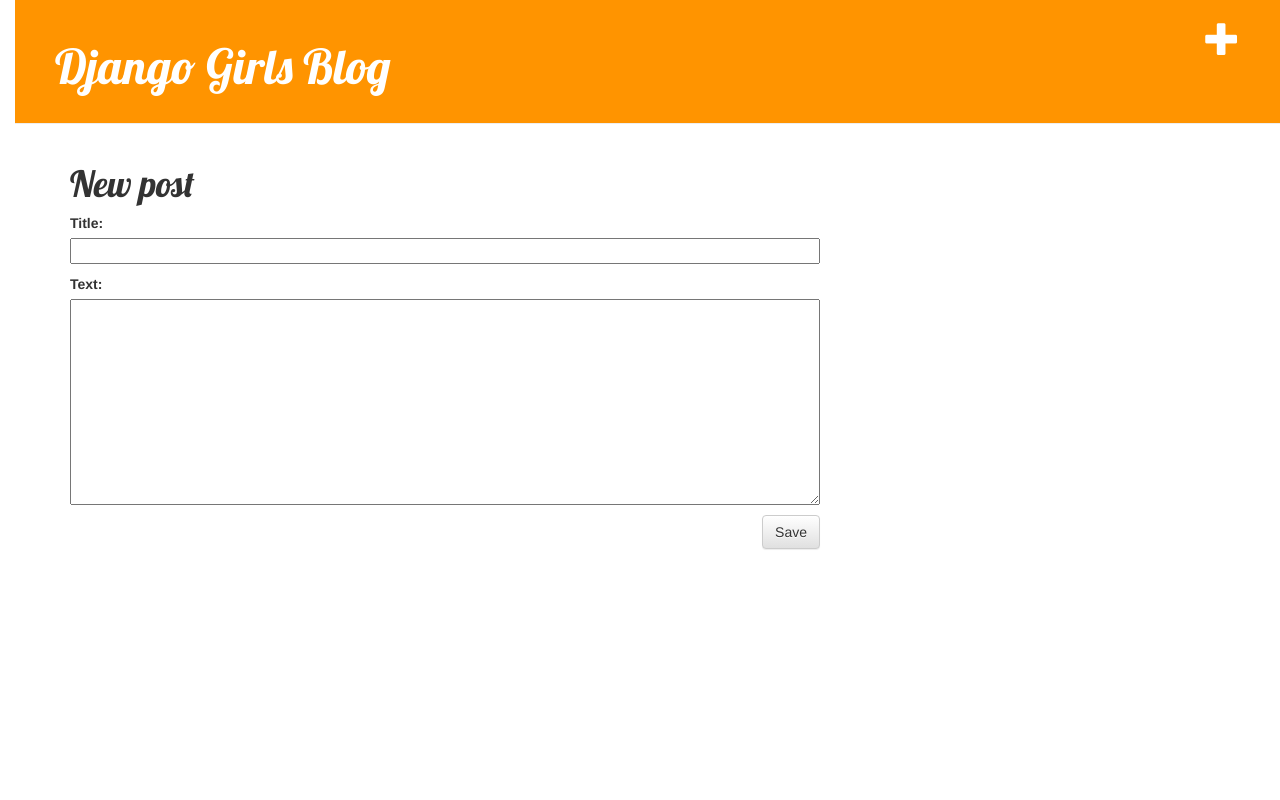
After one commit to chillout46/my-first-blog, a Django app: page /post/new/ in a window 1280 px wide. The commit adds this page. Run offline with Django 3.2, Linux system fonts and the light colour scheme; the visitor is signed in with stand-in values (Sample User, id 1); some libraries are stand-ins or nearby versions.

```diff
--- a/blog/admin.py
+++ b/blog/admin.py
@@ -1,4 +1,5 @@
 from django.contrib import admin
-from .models import Post
+from .models import Post, Comment
 
 admin.site.register(Post)
+admin.site.register(Comment)
--- /dev/null
+++ b/blog/forms.py
@@ -0,0 +1,14 @@
+from django import forms
+from .models import Post, Comment
+
+class PostForm(forms.ModelForm):
+
+    class Meta:
+        model = Post
+        fields = ('title', 'text',)
+
+class CommentForm(forms.ModelForm):
+
+    class Meta:
+        model = Comment
+        fields = ('author', 'text',)
--- a/blog/models.py
+++ b/blog/models.py
@@ -17,3 +17,20 @@ class Post(models.Model):
 
     def __str__(self):
         return self.title
+
+    def approved_comments(self):
+        return self.comments.filter(approved_comment=True)
+
+class Comment(models.Model):
+    post = models.ForeignKey('blog.Post', on_delete=models.CASCADE, related_name='comments')
+    author = models.CharField(max_length=200)
+    text = models.TextField()
+    created_date = models.DateTimeField(default=timezone.now)
+    approved_comment = models.BooleanField(default=False)
+
+    def approve(self):
+        self.approved_comment = True
+        self.save()
+
+    def __str__(self):
+        return self.text
--- /dev/null
+++ b/blog/static/css/blog.css
@@ -0,0 +1,59 @@
+h1 a {
+    color: #FCA205;
+    font-family: 'Lobster';
+}
+
+body {
+    padding-left: 15px;
+}
+
+.page-header {
+    background-color: #ff9400;
+    margin-top: 0;
+    padding: 20px 20px 20px 40px;
+}
+
+.page-header h1, .page-header h1 a, .page-header h1 a:visited, .page-header h1 a:active {
+    color: #ffffff;
+    font-size: 36pt;
+    text-decoration: none;
+}
+
+.content {
+    margin-left: 40px;
+}
+
+h1, h2, h3, h4 {
+    font-family: 'Lobster', cursive;
+}
+
+.date {
+    color: #828282;
+}
+
+.save {
+    float: right;
+}
+
+.post-form textarea, .post-form input {
+    width: 100%;
+}
+
+.top-menu, .top-menu:hover, .top-menu:visited {
+    color: #ffffff;
+    float: right;
+    font-size: 26pt;
+    margin-right: 20px;
+}
+
+.post {
+    margin-bottom: 70px;
+}
+
+.post h1 a, .post h1 a:visited {
+    color: #000000;
+}
+
+.comment {
+    margin: 20px 0px 20px 20px;
+}
--- /dev/null
+++ b/blog/templates/blog/base.html
@@ -0,0 +1,26 @@
+{% load static %}
+<html>
+    <head>
+        <title>Django Girls blog</title>
+        <link rel="stylesheet" href="//maxcdn.bootstrapcdn.com/bootstrap/3.2.0/css/bootstrap.min.css">
+        <link rel="stylesheet" href="//maxcdn.bootstrapcdn.com/bootstrap/3.2.0/css/bootstrap-theme.min.css">
+        <link href='//fonts.googleapis.com/css?family=Lobster&subset=latin,latin-ext' rel='stylesheet' type='text/css'>
+        <link rel="stylesheet" href="{% static 'css/blog.css' %}">
+    </head>
+    <body>
+        <div class="page-header">
+            {% if user.is_authenticated %}
+            <a href="{% url 'post_new' %}" class="top-menu"><span class="glyphicon glyphicon-plus"></span></a>
+            {% endif %}
+            <h1><a href="/">Django Girls Blog</a></h1>
+        </div>
+        <div class="content container">
+            <div class="row">
+                <div class="col-md-8">
+                    {% block content %}
+                    {% endblock %}
+                </div>
+            </div>
+        </div>
+    </body>
+</html>
--- /dev/null
+++ b/blog/templates/blog/post_edit.html
@@ -0,0 +1,9 @@
+{% extends 'blog/base.html' %}
+
+{% block content %}
+    <h1>New post</h1>
+    <form method="POST" class="post-form">{% csrf_token %}
+        {{ form.as_p }}
+        <button type="submit" class="save btn btn-default">Save</button>
+    </form>
+{% endblock %}
--- a/blog/urls.py
+++ b/blog/urls.py
@@ -1,6 +1,14 @@
 from django.urls import path
 from . import views
+from django.conf.urls import url
 
 urlpatterns = [
     path('', views.post_list, name='post_list'),
+    path('post/<int:pk>/', views.post_detail, name='post_detail'),
+    path('post/new/', views.post_new, name='post_new'),
+    path('post/<int:pk>/edit/', views.post_edit, name='post_edit'),
+    url(r'^post/(?P<pk>\d+)/remove/$', views.post_remove, name='post_remove'),
+    url(r'^post/(?P<pk>\d+)/comment/$', views.add_comment_to_post, name='add_comment_to_post'),
+    url(r'^comment/(?P<pk>\d+)/approve/$', views.comment_approve, name='comment_approve'),
+    url(r'^comment/(?P<pk>\d+)/remove/$', views.comment_remove, name='comment_remove'),
 ]
--- a/blog/views.py
+++ b/blog/views.py
@@ -1,7 +1,73 @@
+from django.shortcuts import redirect
 from django.shortcuts import render
-from django.utils import timezone # Post를 불러와서 정렬(filter)하는 데 사용되는 timezone.now() 함수를 쓰기 위해 불러옴
-from .models import Post # /my-first-blog/blog/models.py 에서 Post 를 불러 옴
+from django.utils import timezone
+from .models import Post, Comment
+from django.shortcuts import render, get_object_or_404
+from .forms import PostForm, CommentForm
+from django.contrib.auth.decorators import login_required
 
 def post_list(request):
-    posts = Post.objects.filter(published_date__lte=timezone.now()).order_by('published_date') #게시일(published_date) 기준으로 데이터베이스로부터 Post 글을 불러옴
-    return render(request, 'blog/post_list.html', {'posts': posts}) # 매개변수 posts를 html에서 사용할 수 있게 추가: 이제부터 html에서 post 를 로드 가능 {{ post }}
+    posts = Post.objects.filter(published_date__lte=timezone.now()).order_by('published_date')
+    return render(request, 'blog/post_list.html', {'posts': posts})
+
+def post_detail(request, pk):
+    post = get_object_or_404(Post, pk=pk)
+    return render(request, 'blog/post_detail.html', {'post': post})
+
+
+def post_new(request):
+    if request.method == "POST":
+        form = PostForm(request.POST)
+        if form.is_valid():
+            post = form.save(commit=False)
+            post.author = request.user
+            post.published_date = timezone.now()
+            post.save()
+            return redirect('post_detail', pk=post.pk)
+    else:
+        form = PostForm()
+    return render(request, 'blog/post_edit.html', {'form': form})
+
+
+def post_edit(request, pk):
+    post = get_object_or_404(Post, pk=pk)
+    if request.method == "POST":
+        form = PostForm(instance=post)
+        if form.is_valid():
+            post = form.save(commit=False)
+            post.author = request.user
+            post.save()
+            return redirect('post_detail', pk=post.pk)
+    else:
+        form = PostForm(instance=post)
+    return render(request, 'blog/post_edit.html', {'form': form})
+
+def post_remove(request, pk):
+    post = get_object_or_404(Post, pk=pk)
+    post.delete()
+    return redirect('post_list')
+
+def add_comment_to_post(request, pk):
+    post = get_object_or_404(Post, pk=pk)
+    if request.method == "POST":
+        form = CommentForm(request.POST)
+        if form.is_valid():
+            comment = form.save(commit=False)
+            comment.post = post
+            comment.save()
+            return redirect('post_detail', pk=post.pk)
+    else:
+        form = CommentForm()
+    return render(request, 'blog/add_comment_to_post.html', {'form': form})
+
+
+def comment_approve(request, pk):
+    comment = get_object_or_404(Comment, pk=pk)
+    comment.approve()
+    return redirect('post_detail', pk=comment.post.pk)
+
+
+def comment_remove(request, pk):
+    comment = get_object_or_404(Comment, pk=pk)
+    comment.delete()
+    return redirect('post_detail', pk=comment.post.pk)
--- a/mysite/urls.py
+++ b/mysite/urls.py
@@ -18,5 +18,5 @@ from django.urls import path, include
 
 urlpatterns = [
     path('admin/', admin.site.urls),
-    path('', include('blog.urls'))
+    path('', include('blog.urls')),
 ]
```
Also changed, not shown: blog/templates/blog/add_comment_to_post.html (added, +9 -0 lines), blog/templates/blog/post_detail.html (added, +36 -0 lines), blog/templates/blog/post_list.html (+13 -18 lines), blog/migrations/0002_comment.py (added), mysite/settings.py (line endings or trailing spaces).
